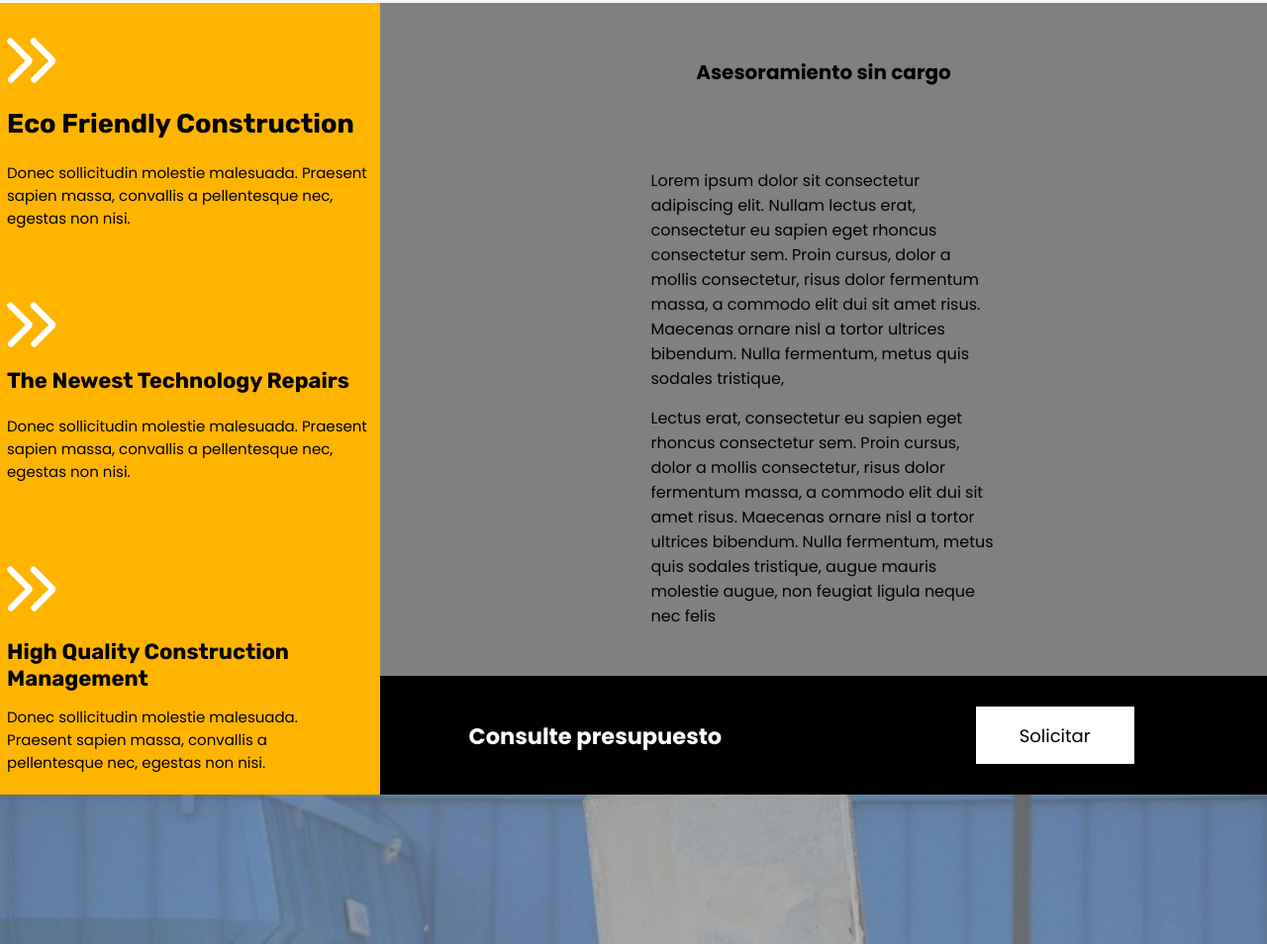
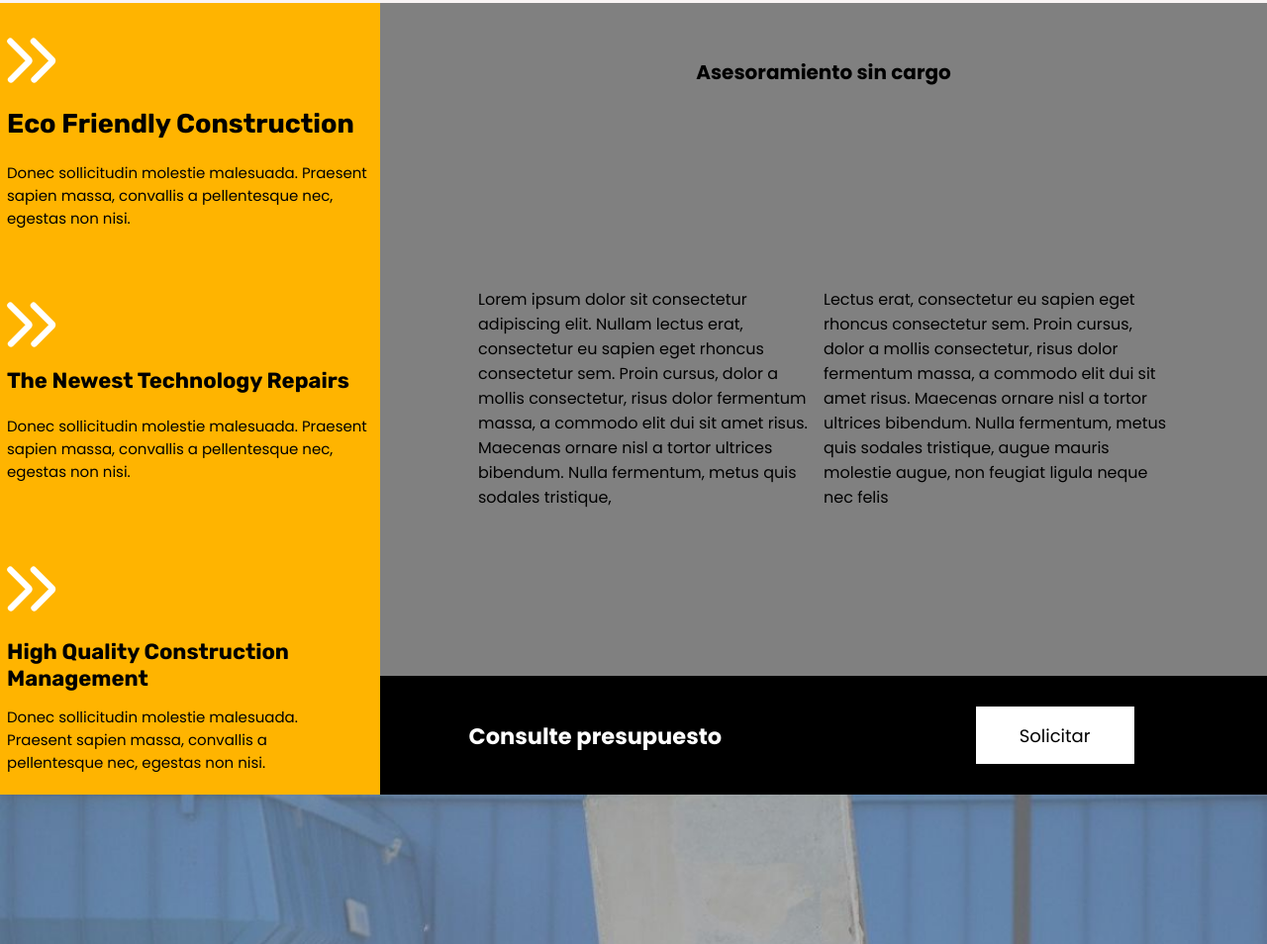
Before and after one commit to AleksanderUY/coder-proyect, a plain HTML site: page index.html in a window 1280 px wide. Shown: the part 1407-2361 px from the top of the page at 99% size. Drawn offline with nearby package versions, Linux system fonts and the light colour scheme.

Commit message:
version2.7.8

```diff
--- a/css/style.css
+++ b/css/style.css
@@ -839,6 +839,8 @@ p {
     font-family: "Rubik";
     font-weight: 400;
     font-size: 20px;
+    width: 80vw;
+    height: 15vh;
   }
   .fold__boton a {
     background-color: #ffb400;
@@ -1029,7 +1031,12 @@ p {
     justify-content: center;
     padding-top: 15%;
   }
-
+  .parrafos {
+    display: flex;
+    flex-direction: row;
+    align-items: center;
+    justify-content: space-around;
+  }
   .asesoramiento__parrafo1 {
     width: 349px;
     height: 216px;
```
